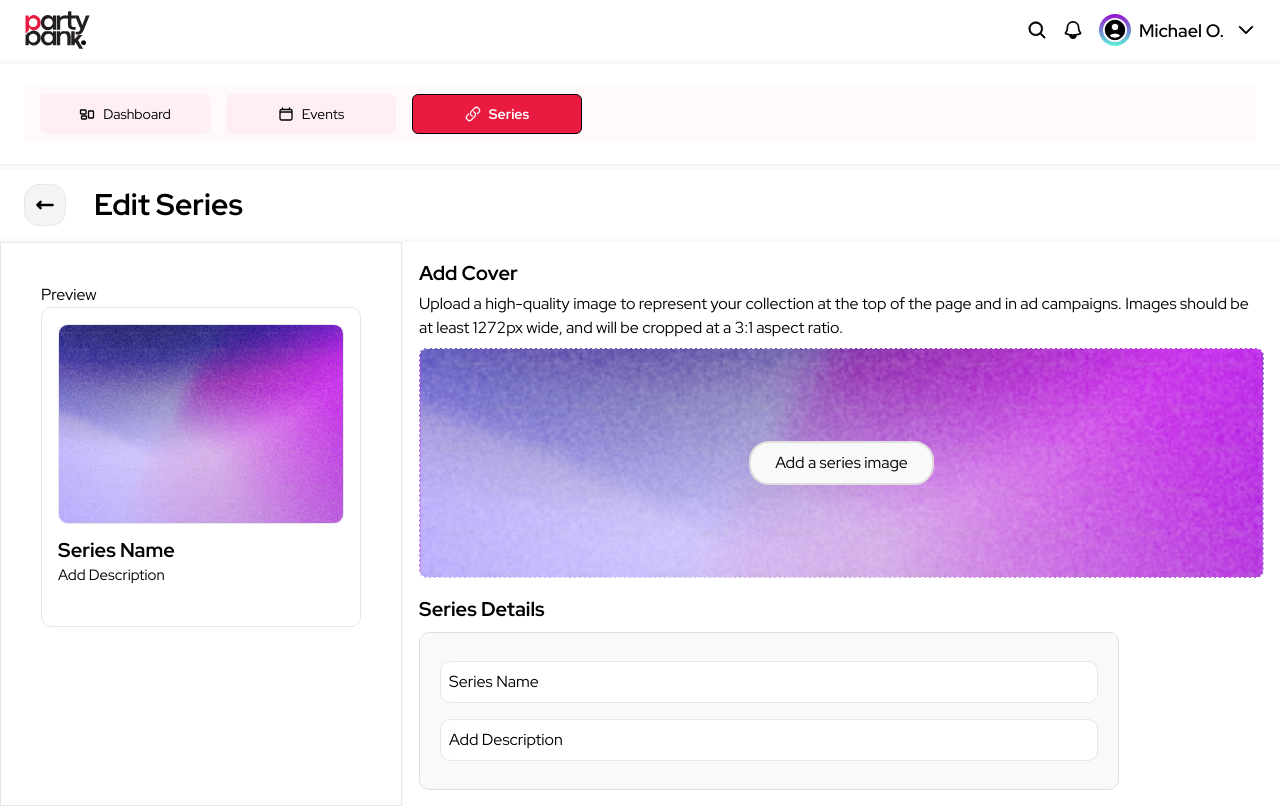
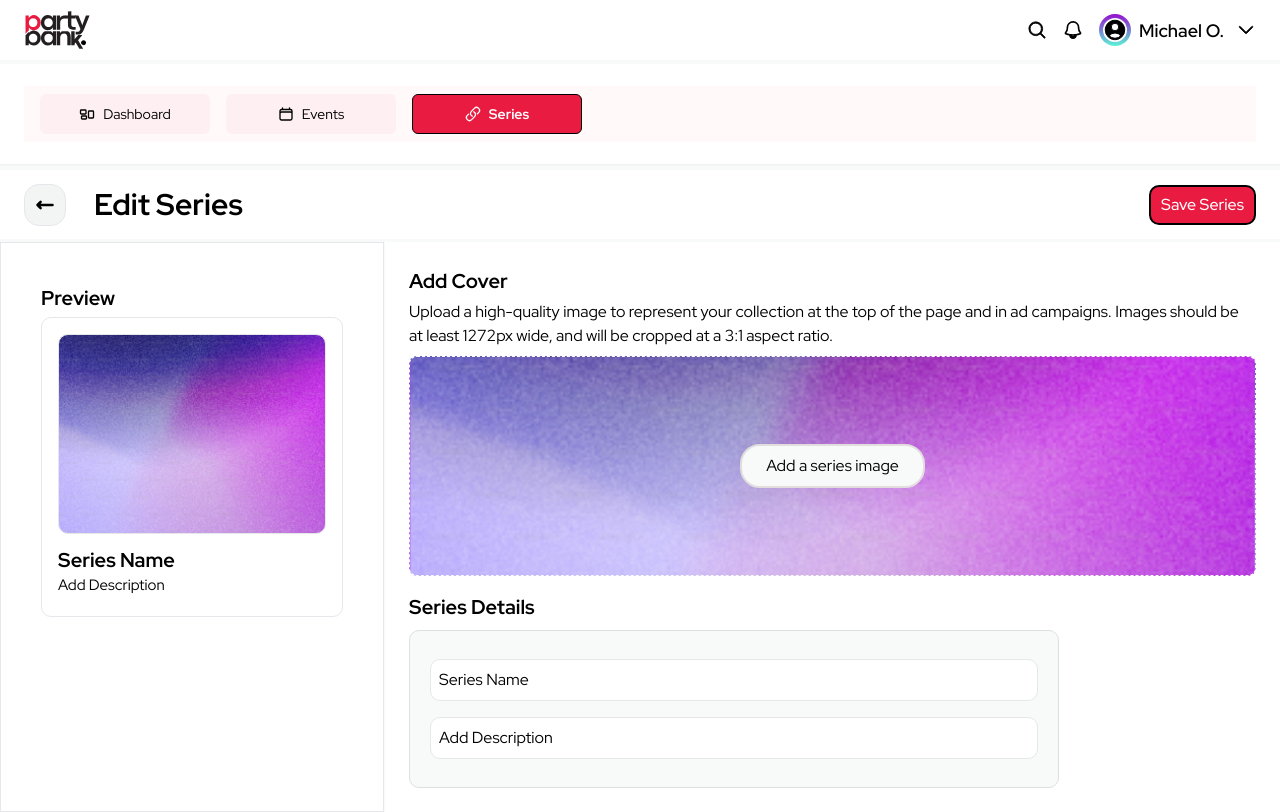
Before and after one commit to dejmartins/partybank-organizer, a Next.js app: page /dashboard/series/1/edit in a window 1280 px wide. Built offline with nearby package versions, Linux system fonts and the light colour scheme.

Commit message:
edit-series: responsive screen

```diff
--- a/app/dashboard/series/[id]/edit/page.tsx
+++ b/app/dashboard/series/[id]/edit/page.tsx
@@ -1,7 +1,7 @@
 'use client'
 
 import { useState } from 'react';
-import { BackButton } from "@/app/ui/series/buttons";
+import { BackButton, SaveSeries } from "@/app/ui/series/buttons";
 
 export default function Page() {
     const [selectedImage, setSelectedImage] = useState('/defaultImage.png');
@@ -58,17 +58,22 @@ export default function Page() {
                     <h3 className="font-[700] text-[25px]">Series</h3>
                 </div>
 
-                <div className="flex items-center py-3 px-6 gap-7 border-0 border-b-[3px] border-[var(--pb-c-soft-grey)]">
-                    <BackButton href="/dashboard/series" />
-                    <p className="text-[23px] md:text-[30px] md:font-[700]">Edit Series</p>
+                <div className="flex items-center py-3 px-6 justify-between border-0 border-b-[3px] border-[var(--pb-c-soft-grey)]">
+                    <div className='flex items-center gap-7'>
+                        <BackButton href="/dashboard/series" />
+                        <p className="text-[23px] md:text-[30px] md:font-[700]">Edit Series</p>
+                    </div>
+                    <div className='hidden md:block'>
+                        <SaveSeries />
+                    </div>
                 </div>
             </div>
 
             <div className="flex flex-grow overflow-hidden">
 
-                <div className="border p-10 flex-grow flex flex-col hidden md:block">
-                    <h3>Preview</h3>
-                    <div className="border flex flex-col p-4 h-[320px] w-[320px] rounded-[10px]">
+                <div className="border p-10 flex-grow flex flex-col hidden md:block md:basis-[40%] lg:basis-[30%]">
+                    <h3 className='font-[700] text-[20px] mb-1'>Preview</h3>
+                    <div className="border flex flex-col p-4 h-[300px] w-full rounded-[10px]">
                         <div className="h-[200px] border bg-cover bg-center rounded-[10px] overflow-hidden"
                             style={{
                                 backgroundImage: `url("${selectedImage}")`,
@@ -85,12 +90,12 @@ export default function Page() {
                     </div>
                 </div>
 
-                <div className="border-0 md:border-l border-[var(--pb-c-soft-grey)] flex-grow overflow-y-auto p-4 max-h-[calc(100vh-170px)]">
+                <div className="border-0 md:border-l border-[var(--pb-c-soft-grey)] flex-grow overflow-y-auto p-6 max-h-[calc(100vh-170px)] md:basis-[60%] lg:basis-[70%]">
                     <h2 className='font-[700] text-[20px] mb-1'>Add Cover</h2>
                     <p className='mb-2'>Upload a high-quality image to represent your collection at the top of the page and in ad campaigns. Images should be at least 1272px wide, and will be cropped at a 3:1 aspect ratio.</p>
 
                     <div
-                        className="relative border border-dashed border-[var(--pb-c-soft-grey)] rounded-lg h-[230px] flex items-center justify-center bg-cover bg-center cursor-grab"
+                        className="relative border border-dashed border-[var(--pb-c-soft-grey)] rounded-lg h-[180px] md:h-[220px] flex items-center justify-center bg-cover bg-center cursor-grab"
                         style={{
                             backgroundImage: `url("${selectedImage}")`,
                             backgroundPosition: `${backgroundPosition.x}% ${backgroundPosition.y}%`
@@ -110,19 +115,19 @@ export default function Page() {
                         </button>
                     </div>
 
-                    <div className="mt-4 w-full md:w-[700px]">
+                    <div className="mt-4 w-full xl:w-[650px]">
                         <h2 className='font-[700] text-[20px] mb-2'>Series Details</h2>
                         <div className='border border-[#DDE0E3] p-5 rounded-[10px] bg-[#F8F9F9]'>
                             <input
                                 value={seriesName}
                                 onChange={(e) => setSeriesName(e.target.value)}
-                                className="border w-full p-2 my-2 rounded-[10px] outline-0 focus:outline-2 focus:outline-[#080D18]"
+                                className="border w-full p-2 my-2 rounded-[10px] outline-0 focus:outline-2 focus:outline-[#080D18] transition-all duration-300 ease-in-out transform focus:scale-105"
                             />
 
                             <input
                                 value={seriesDescription}
                                 onChange={(e) => setSeriesDescription(e.target.value)}
-                                className="border w-full p-2 my-2 rounded-[10px] outline-0 focus:outline-2 focus:outline-[#080D18]"
+                                className="border w-full p-2 my-2 rounded-[10px] outline-0 focus:outline-2 focus:outline-[#080D18] transition-all duration-300 ease-in-out transform focus:scale-105"
                             />
                         </div>
                     </div>
--- a/app/ui/series/buttons.tsx
+++ b/app/ui/series/buttons.tsx
@@ -1,6 +1,7 @@
 import { ArrowLongLeftIcon } from "@heroicons/react/24/outline";
 import { PencilIcon } from "@heroicons/react/24/solid";
 import Link from "next/link";
+import Button from "../buttons/button";
 
 export function EditSeries({ id }: { id: string }) {
     return (
@@ -23,3 +24,11 @@ export function BackButton({ href }: { href: string }) {
         </Link>
     )
 }
+
+export function SaveSeries() {
+    return (
+        <Button className="bg-[var(--pb-c-red)] text-white font-[500] border-[2px] border-black w-[160px] h-[40px]">
+            Save Series
+        </Button>
+    )
+}
```
